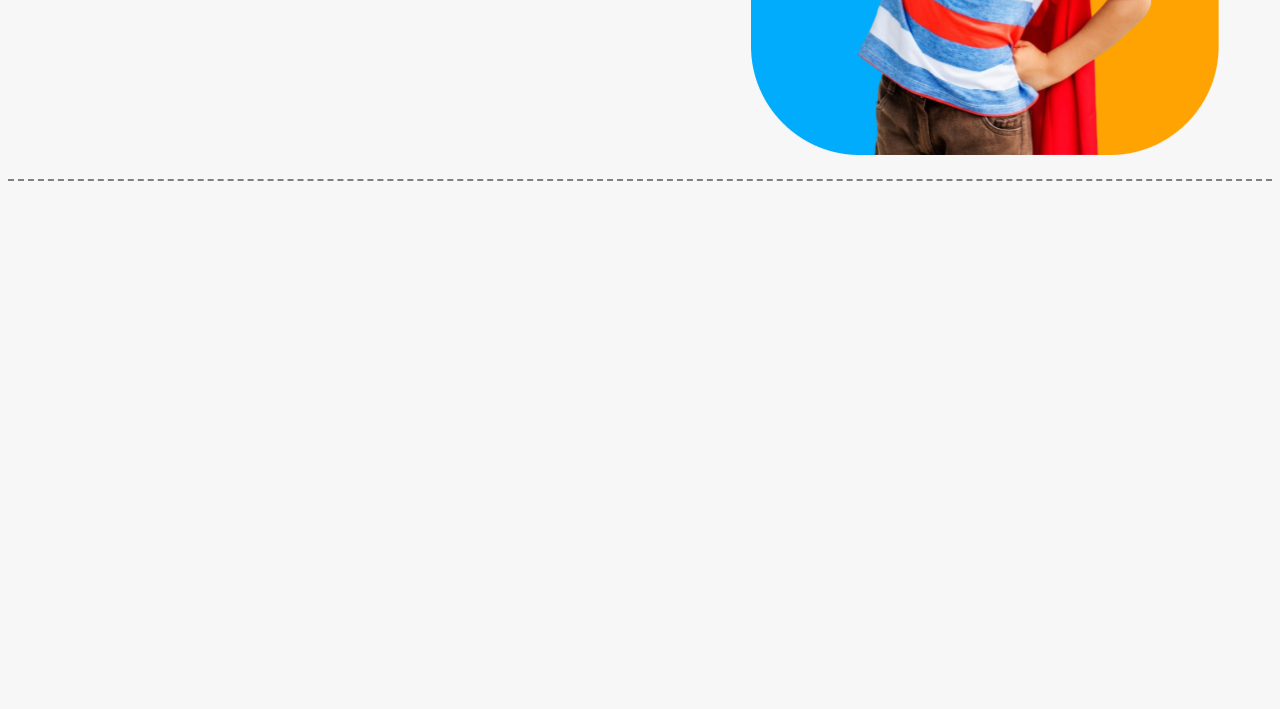
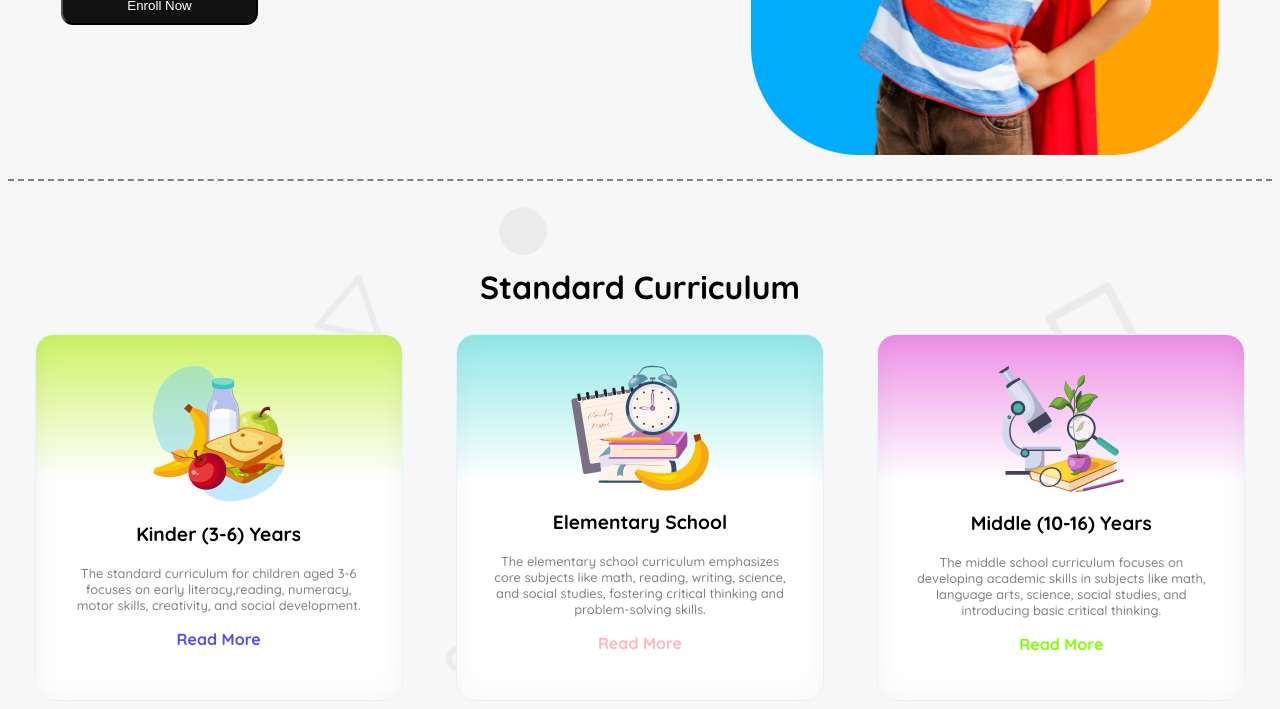
Before and after one commit to Rajdwipbd/Assignment-No-2, a plain HTML site: page index.html in a window 1280 px wide. Shown: the part 517-1226 px from the top of the page. Before the commit the page ends 800 px from the top, so only its background shows below. Drawn offline with Linux system fonts and the light colour scheme.

Commit message:
main image section html and css add

```diff
--- a/index.html
+++ b/index.html
@@ -55,6 +55,39 @@
 
     </header>
 
+    <main class="main">
+        <section class="Curriculum">
+            <h1>Standard Curriculum</h1>
+        </section>
+        <section class="main-image">
+            <div class="card card-1">
+                <div><img src="assets/kinder.png" alt="kinder image"></div>
+                <p class="card-p">Kinder (3-6) Years</p>
+                <p class="c-text">The standard curriculum for children aged 3-6 focuses on early literacy,reading,
+                    numeracy, motor skills,
+                    creativity, and social development.</p>
+                <p class="link-p"><a href="#" class="read-more-1">Read More</a></p>
+            </div>
+            <div class="card card-2">
+                <div><img src="assets/elementary.png" alt="elementary Image"></div>
+                <p class="card-p">Elementary School</p>
+                <p class="c-text">The elementary school curriculum emphasizes core subjects like math, reading, writing,
+                    science, and
+                    social studies, fostering critical thinking and problem-solving skills.</p>
+                <p class="link-p"><a href="#" class="read-more-2">Read More</a></p>
+            </div>
+            <div class="card card-3">
+                <div><img src="assets/middle.png" alt="middle image"></div>
+                <p class="card-p">Middle (10-16) Years</p>
+                <p class="c-text">The middle school curriculum focuses on developing academic skills in subjects like
+                    math, language
+                    arts, science, social studies, and introducing basic critical thinking.</p>
+                <p class="link-p"><a href="#" class="read-more-3">Read More</a></p>
+            </div>
+        </section>
+
+    </main>
+
 
 </body>
 
--- a/style/style.css
+++ b/style/style.css
@@ -97,7 +97,7 @@
 }
 
 .banner-text {
-    font-size: 1.8rem;
+    font-size: 2.5rem;
     display: flex;
     flex-direction: column;
     column-gap: 24px;
@@ -143,6 +143,98 @@
 
 }
 
+/* main section start    */
+
+.main {
+    max-width: 1440px;
+    max-height: 879px;
+    background-image: url(../assets/bg.png);
+}
+
+.Curriculum h1 {
+    font-size: 2rem;
+    text-align: center;
+    padding-top: 60px;
+}
+
+.card {
+    max-width: 367.8px;
+    max-height: 476px;
+    /* display: flex;
+    flex-direction: column;
+    justify-content: center; */
+    margin: 0 auto;
+    padding: 30px;
+}
+
+.card-1 {
+    box-sizing: border-box;
+    border: 0.94px solid rgb(222, 245, 255);
+    border-radius: 18.86px;
+
+    box-shadow: inset 0px 0px 28.3px 0.94px rgba(0, 0, 0, 0.05);
+    background: linear-gradient(180.00deg, rgb(205, 243, 101), rgba(255, 255, 255, 0) 40%), rgb(255, 255, 255);
+}
+
+.card-2 {
+    box-sizing: border-box;
+    border: 0.94px solid rgb(222, 245, 255);
+    border-radius: 18.86px;
+
+    box-shadow: inset 0px 0px 28.3px 0.94px rgba(59, 57, 57, 0.05);
+    background: linear-gradient(180.00deg, rgba(128, 228, 228, 0.856), rgba(255, 255, 255, 0) 40%), rgb(255, 255, 255);
+}
+.card-3{
+    box-sizing: border-box;
+    border: 0.94px solid rgb(222, 245, 255);
+    border-radius: 18.86px;
+
+    box-shadow: inset 0px 0px 28.3px 0.94px rgba(0, 0, 0, 0.05);
+    background: linear-gradient(180.00deg, rgb(238, 144, 230), rgba(255, 255, 255, 0) 40%), rgb(255, 255, 255);
+}
+
+.card div {
+    display: flex;
+    justify-content: center;
+}
+
+.main-image {
+    display: grid;
+    grid-template-columns: repeat(3, 1fr);
+
+}
+
+.card-p {
+    font-weight: 700;
+    font-size: 1.2rem;
+    text-align: center;
+}
+
+.c-text {
+    font-weight: 500;
+    font-size: 0.8rem;
+    color: rgb(128, 128, 128);
+    text-align: center;
+}
+
+.link-p {
+    text-align: center;
+}
+
+.read-more-1 {
+    color: rgba(0, 0, 255, 0.692);
+    text-decoration: none;
+}
+
+.read-more-2 {
+    color: #FFB6C1;
+    text-decoration: none;
+}
+
+.read-more-3 {
+    color: chartreuse;
+    text-decoration: none;
+}
 
 
 @media screen and (max-width:576px) {
```
